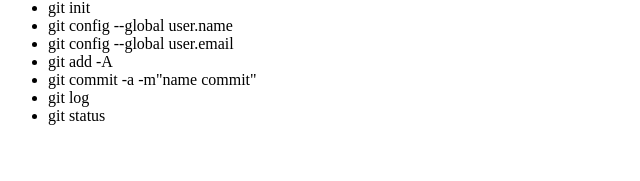
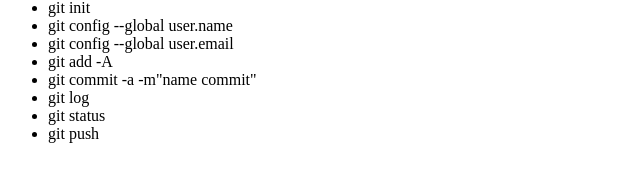
Before and after one commit to penyvvs/gitlearn, a plain HTML site: page index.html in a window 1280 px wide. Shown: the part 81-262 px from the top of the page, 0-640 px from the left. Drawn offline with Linux system fonts and the light colour scheme.

Commit message:
AddGitPush

```diff
--- a/index.html
+++ b/index.html
@@ -15,6 +15,7 @@
         <li>git commit -a -m"name commit"</li> <!-- Commit and name commit-->
         <li>git log</li> <!-- all comit log-->
         <li>git status</li> <!--status file-->
+        <li>git push</li> <!--sky repository (github)-->
     </ul>
 </body>
 </html>
```
